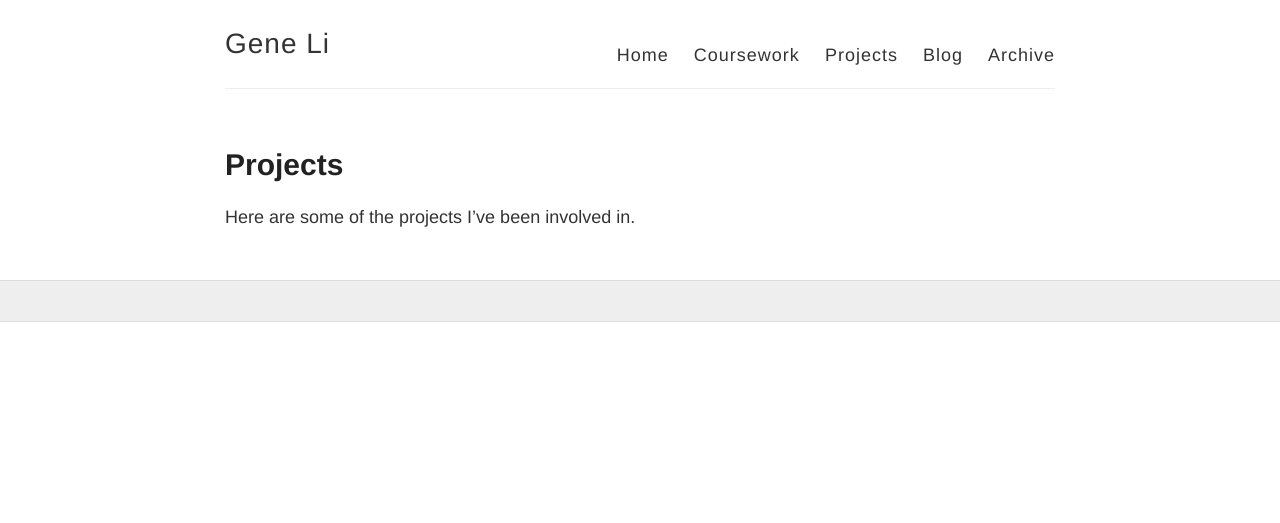
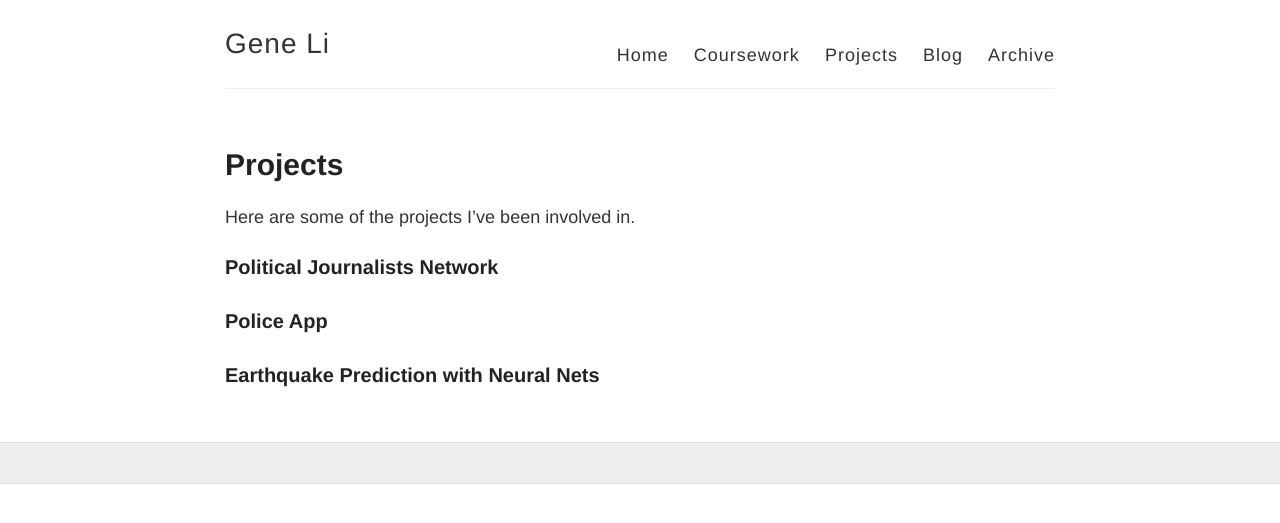
Before and after one commit to houcharlie/GXLI97.github.io, a Jekyll site: the page built from projects.md, in a window 1280 px wide. Shown: the top 523 px of the page. Built offline with Jekyll 4.4.1, drawn with Linux system fonts in a browser that asks for light colours.

Commit message:
Update projects.md

```diff
--- a/projects.md
+++ b/projects.md
@@ -5,3 +5,9 @@ permalink: /projects/
 ---
 
 Here are some of the projects I've been involved in.
+
+### Political Journalists Network
+
+### Police App
+
+### Earthquake Prediction with Neural Nets
```
